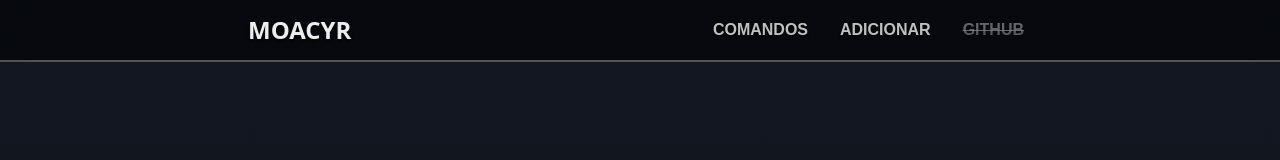
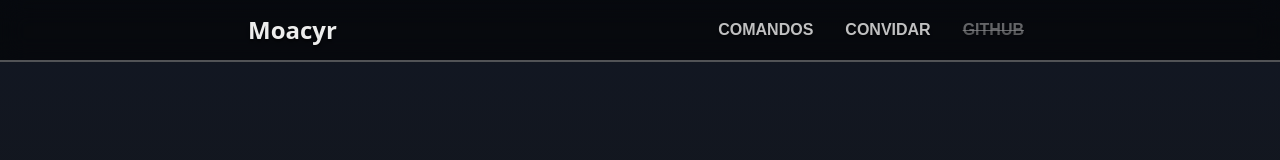
Before and after one commit to fayrghos/moacyr-web, a Next.js app: page / in a window 1280 px wide. Shown: the top 160 px of the page. Built offline with nearby package versions, Linux system fonts and the light colour scheme.

Commit message:
Improved navbar on mobile

```diff
--- a/src/components/nav.tsx
+++ b/src/components/nav.tsx
@@ -18,8 +18,8 @@ const HeadButton = ({ label, href, newTab = false, disabled = false }: HeadButto
       href={href}
       target={newTab ? "_blank" : undefined}
       className={cn(
-        "hover:border-b-2 px-4 flex justify-center items-center h-10 font-semibold",
-        "text-lesswhite hover:text-white",
+        "hover:border-b-2 px-4 flex justify-center items-center min-h-12 font-semibold",
+        "text-lesswhite hover:text-white w-full max-w-70",
         "active:bg-white/10 sm:active:bg-transparent rounded-xl sm:rounded-none",
         disabled ? "pointer-events-none opacity-50 line-through" : undefined
       )}
@@ -32,7 +32,7 @@ const HeadButton = ({ label, href, newTab = false, disabled = false }: HeadButto
 const NavButtons = (
   <>
     <HeadButton label="COMANDOS" href="/commands" />
-    <HeadButton label="ADICIONAR" href={INVITE_URL} />
+    <HeadButton label="CONVIDAR" href={INVITE_URL} />
     <HeadButton label="GITHUB" href={REPOSITORY_URL} newTab={true} disabled={true} />
   </>
 )
@@ -72,9 +72,13 @@ export const Nav = () => {
       <nav className="flex justify-between items-center min-h-[60px] w-200 max-w-[90%]">
         <Link
           href={"/"}
-          className="px-0 sm:px-2 flex justify-center items-center h-10 text-2xl font-bold font-sans rounded-xl hover:bg-white/10"
+          className={cn(
+            "flex justify-center items-center h-10 text-2xl font-bold font-sans rounded-xl",
+            "active:bg-white/10 hover:bg-white/10",
+            "px-2 sm:mx-0 -mx-2"
+          )}
         >
-          MOACYR
+          Moacyr
         </Link>
         <div className="hidden sm:flex">{NavButtons}</div>
 
@@ -98,7 +102,7 @@ export const Nav = () => {
         <nav
           className={cn(
             "w-[90%] overflow-y-auto sm:hidden py-2 border-t-2 border-secondary",
-            "flex flex-wrap justify-center min-h-[60px] max-h-[310px]"
+            "flex min-h-[60px] max-h-[310px] flex-col items-center"
           )}
         >
           {NavButtons}
```
